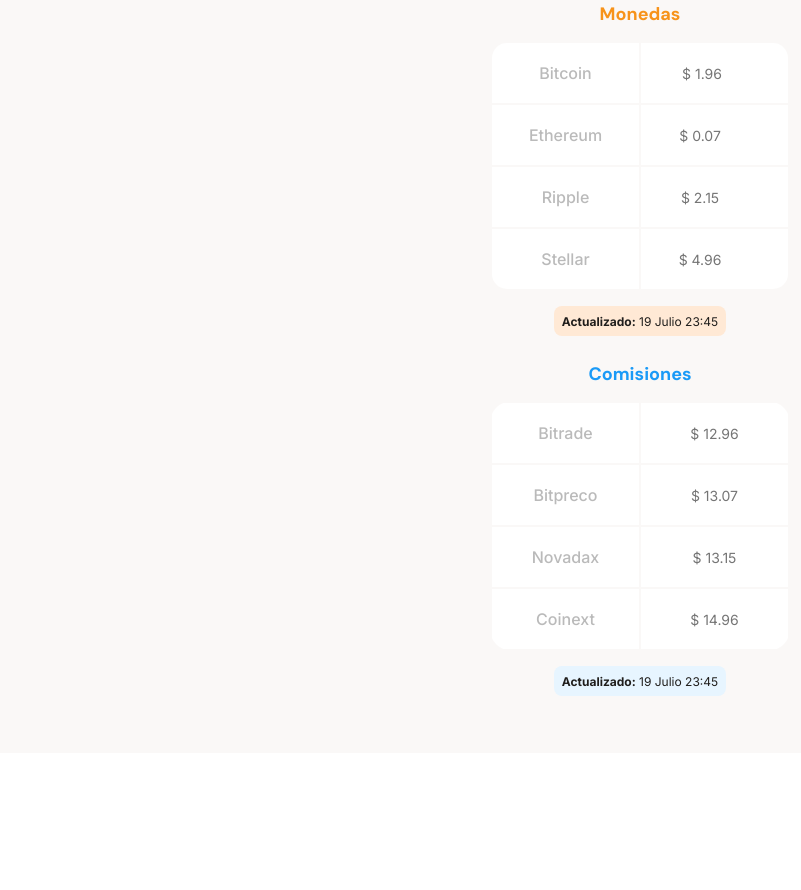
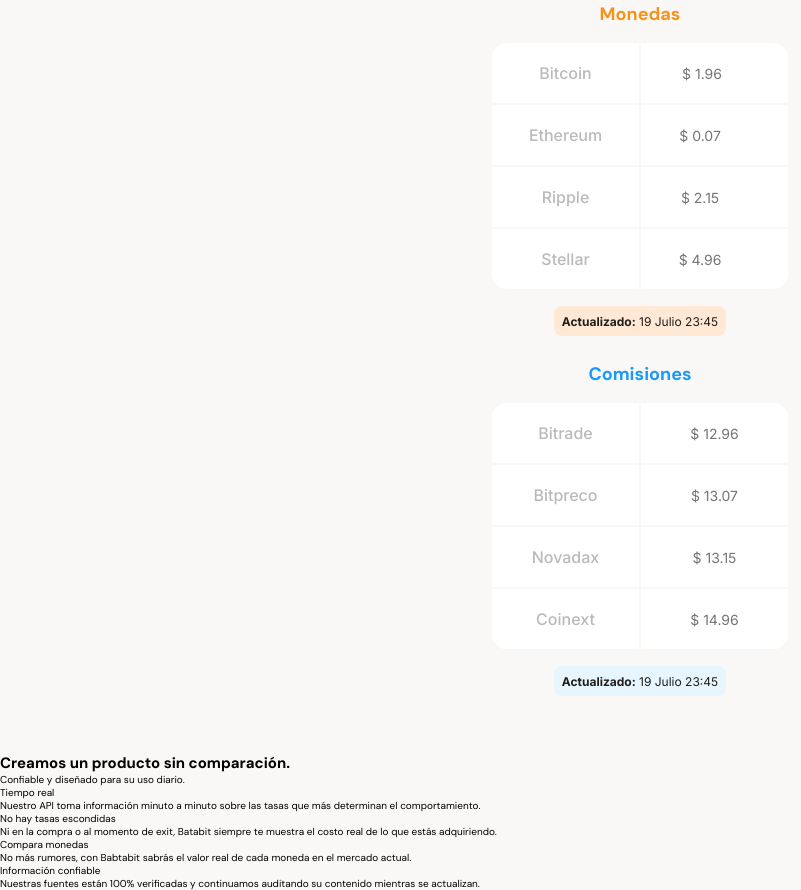
Before and after one commit to Karajoteka/Batatabit, a plain HTML site: page index.html in a window 1280 px wide. Shown: the part 763-1653 px from the top of the page, without its empty margins (0-801 px from the left). Before the commit the page ends 1516 px from the top, so only its background shows below. Drawn offline with Linux system fonts and the light colour scheme.

Commit message:
Estructura base HTML de toda la sección

```diff
--- a/index.html
+++ b/index.html
@@ -87,7 +87,35 @@
         </div>
       </section>
     </section>
-    <section></section>
+    <section class="main-product-detail">
+      <span></span>
+      <div>
+        <h2>Creamos un producto sin comparación.</h2>
+        <p>Confiable y diseñado para su uso diario.</p>
+      </div>
+      <section class="product-cards--container">
+        <article class="product-detail--card">
+          <span class="clock"></span>
+          <p class="product--card-title">Tiempo real</p>
+          <p class="product--card-body">Nuestro API toma información minuto a minuto sobre las tasas que más determinan el comportamiento.</p>
+        </article>
+        <article class="product-detail--card">
+          <span class="eye"></span>
+          <p class="product--card-title">No hay tasas escondidas</p>
+          <p class="product--card-body">Ni en la compra o al momento de exit, Batabit siempre te muestra el costo real de lo que estás adquiriendo.</p>
+        </article>
+        <article class="product-detail--card">
+          <span class="dollar"></span>
+          <p class="product--card-title">Compara monedas</p>
+          <p class="product--card-body">No más rumores, con Babtabit sabrás el valor real de cada moneda en el mercado actual.</p>
+        </article>
+        <article class="product-detail--card">
+          <span class="circle"></span>
+          <p class="product--card-title">Información confiable</p>
+          <p class="product--card-body">Nuestras fuentes están 100% verificadas y continuamos auditando su contenido mientras se actualizan.</p>
+        </article>
+      </section>
+    </section>
     <section></section>
     <section></section>
   </main>
```
